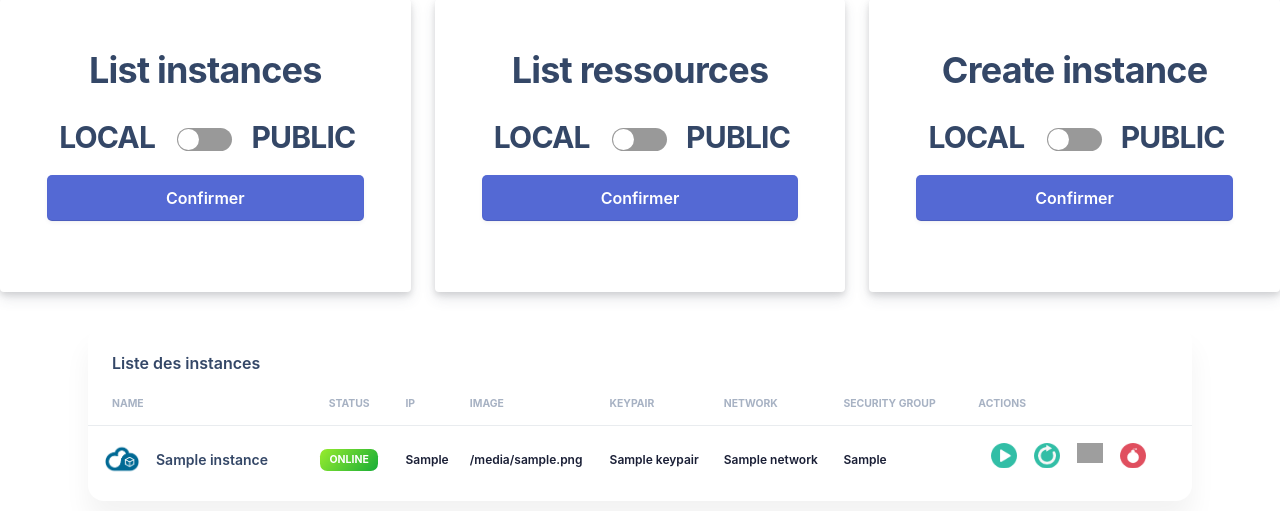
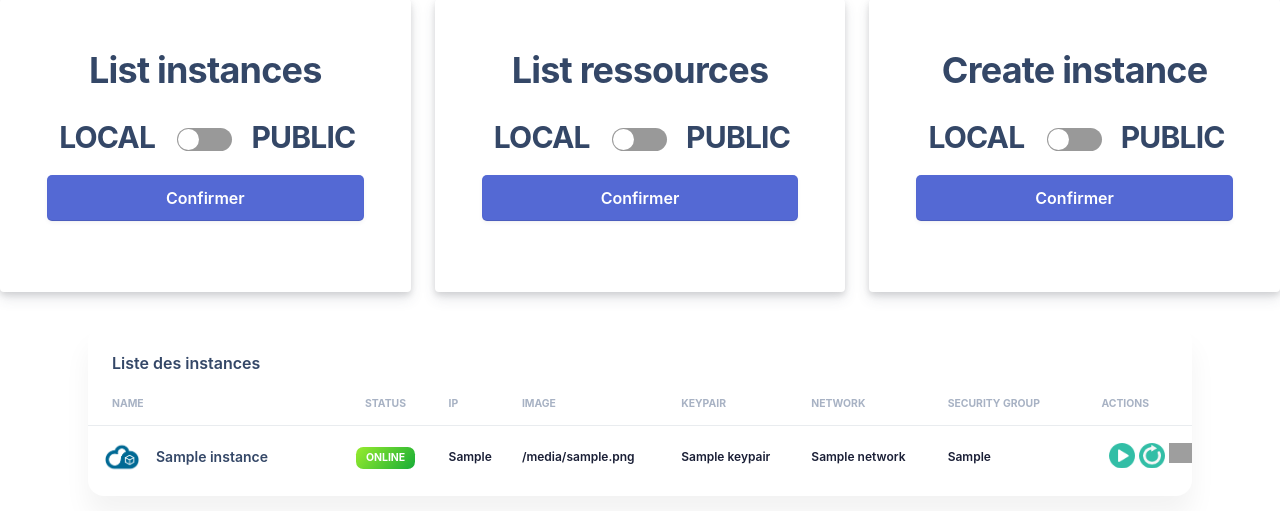
Before and after one commit to PAPAMICA/python-OpenStack-HybridCloud, a Flask app: template templates/index.html in a window 1280 px wide. Shown: the part 165-676 px from the top of the page. Run offline with Flask 2, Linux system fonts and the light colour scheme; the template is opened without the code that fills it: most values are stand-ins (such as "Sample title", 1, 10 or a date in 2020); some libraries are stand-ins or nearby versions; grey boxes are pictures that could not be loaded.

Commit message:
Test HTML

```diff
--- a/static/css/styles.css
+++ b/static/css/styles.css
@@ -444,5 +444,11 @@ button, input[name="destroy"] {
 .one {
   width:33px;
   height:33px;
-  margin: 5px;
+  margin: auto;
 }
+
+.two {
+  width:33px;
+  height:33px;
+  margin-top: 5px;
+}
--- a/templates/index.html
+++ b/templates/index.html
@@ -103,36 +103,6 @@
                   </div>
             </div>
           </div>
-          <!-- <table class="container">
-            <thead>
-              <tr>
-                <th><h1>Name</h1></th>
-                <th><h1>Status</h1></th>
-                <th><h1>IP</h1></th>
-                <th><h1>Image</h1></th>
-                <th><h1>Keypair</h1></th>
-                <th><h1>Network</h1></th>
-                <th><h1>Security Group</h1></th>
-              </tr>
-            </thead>
-            <tbody>
-              {%for instance in instances%}
-              <tr>
-                <td>{{ instance }}</td>
-                {% if instances[instance]['Status'] == "ACTIVE" %}
-                <td><span class="status-online"></span></td>
-                {% else %}
-                <td><span class="status-offline"></span></td>
-                {% endif %}
-                <td>{{ instances[instance]['IP'] }}</td>
-                <td>{{ instances[instance]['Image'] }}</td>
-                <td>{{ instances[instance]['Keypair'] }}</td>
-                <td>{{ instances[instance]['Network'] }}</td>
-                <td>{{ instances[instance]['Security_groups'] }}</td>
-              </tr>
-              {%endfor%}
-            </tbody>
-          </table> -->
           {% if instances %}
           <div class="container-fluid py-4">
             <div class="row">
@@ -196,7 +166,7 @@
                             <td>
                               <div class="d-flex px-2 py-1 outer">
 
-                                <form class="d-flex" method="post" action="/">
+                                <form class="d-flex two" method="post" action="/">
                                   <div class="form-group one">
                                     <input type="submit" name="start" value="{{ instance }}"/>
                                     <input type="hidden" name="cloud_name" value="{{ cloud_name }}"/>
```
